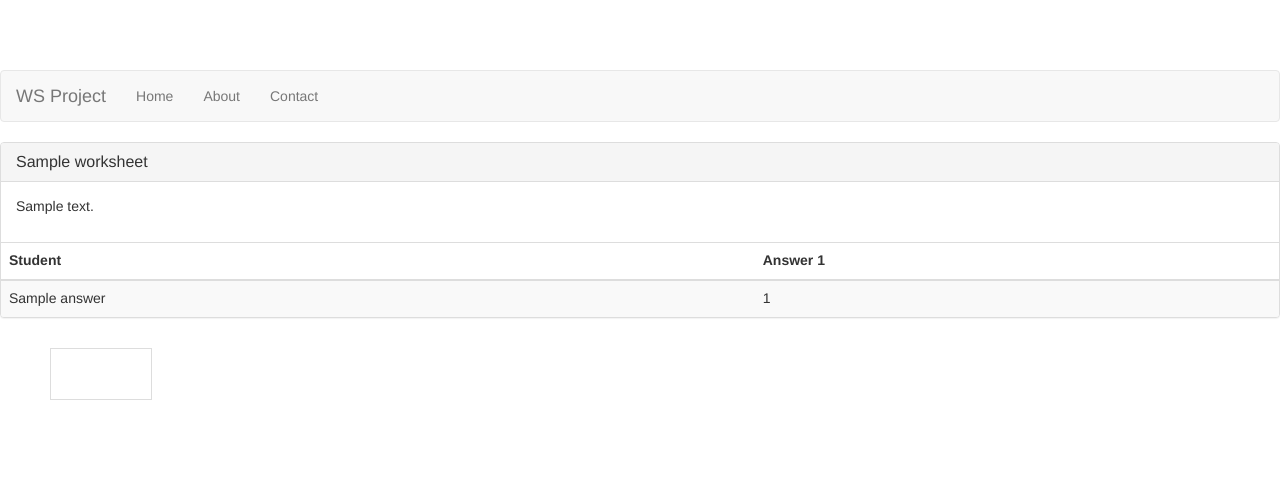
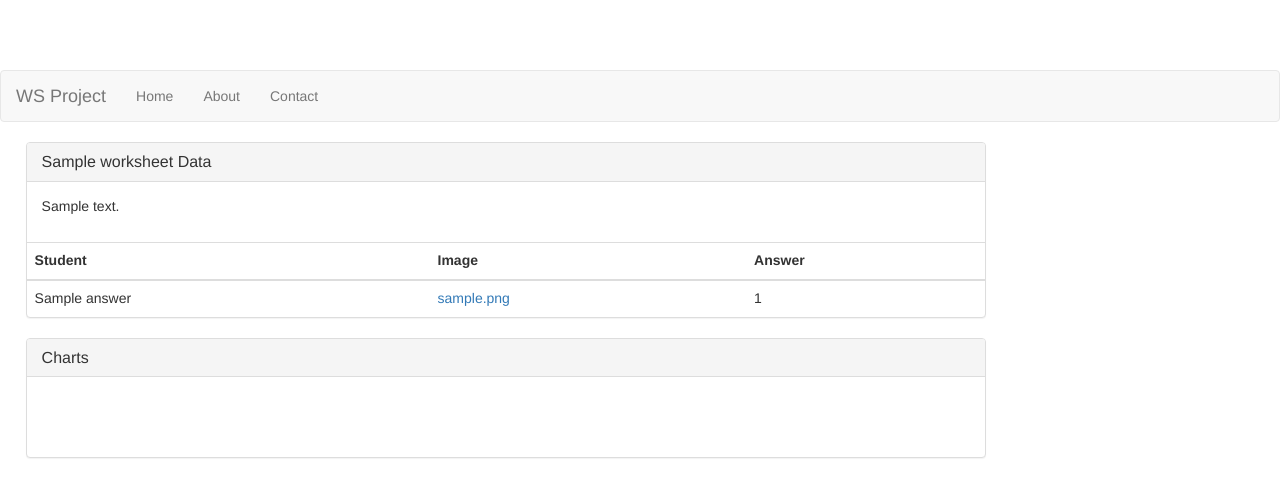
Before and after one commit to jackspiva/worksheet-interlace, a Django app: page /worksheets/1/ in a window 1280 px wide. Shown: the top 497 px of the page. Run offline with Django 3.2, Linux system fonts and the light colour scheme; tables that the repository leaves empty hold one stand-in row (values such as "Sample post"); parts of the project's set-up code (start-up, migrations or seed data) failed here and were passed over; some libraries are stand-ins or nearby versions.

Commit message:
changed worksheet bar chart styling

```diff
--- a/ws_interlace/serializers.py
+++ b/ws_interlace/serializers.py
@@ -7,7 +7,7 @@ class AnswerSerializer(serializers.HyperlinkedModelSerializer):
     class Meta:
         model = Answer
         fields = ('student_name', 'section_name', 'section_id',
-                  'text', 'worksheet', 'num', 'id',)
+                  'text', 'worksheet', 'num', 'id', 'img_url')
 
 
 class WorksheetSerializer(serializers.HyperlinkedModelSerializer):
--- a/ws_interlace/templates/worksheets/worksheet_detail.html
+++ b/ws_interlace/templates/worksheets/worksheet_detail.html
@@ -5,36 +5,41 @@
     {{ block.super }}
 {% endblock title %}
 {% block content %}
-    <div class="panel panel-default">
+    <div class="panel panel-default" style="width: 75%; margin-left: 2%;">
         <!-- Default panel contents -->
         <div class="panel-heading">
-            <h3 class="panel-title">{{ worksheet.name }}</h3>
+            <h3 class="panel-title">{{ worksheet.name }}
+                Data</h3>
         </div>
         <div class="panel-body">
             <p>{{ worksheet.description }}</p>
         </div>
         {% if answers %}
-            <table class="table table-striped table-hover table-inverse">
+            <table class=" table table-inverse">
                 <thead>
                     <tr>
                         <th>Student</th>
-                        <th>Answer 1</th>
-                        {# <th>Answer 2</th>#}
+                        <th>Image</th>
+                        <th>Answer</th>
                     </tr>
                 </thead>
                 <tbody>
                     {% for answer in answers %}
                         <tr>
                             <td>{{ answer.student_name}}</td>
-                            {# <td>{{ answer.text }}</td>#}
+                            <td>
+                                <a href="{{ answer.img_url }}">{{ answer.img_url }}</a>
+                            </td>
                             <td>{{ answer.num }}</td>
                         </tr>
                     {% endfor %}
                 </tbody>
             </table>
         </div>
-        <div style="margin-left:50px; margin-top:30px;">
-
+        <div style="width: 75%; margin-left: 2%;" class="panel panel-default">
+            <div class="panel-heading">
+                <h3 class="panel-title">Charts</h3>
+            </div>
             <script type="text/javascript">
                 // Load the Visualization API and the corechart package.
                 google.charts.load('current', {
@@ -59,11 +64,11 @@
 
                     var options = {
                         chart: {
-                            title: 'Numerical Answers'
+                            title: ''
                         },
                         bars: 'horizontal',
                         width: 300,
-                        height: 300,
+                        height: 170,
                         legend: {
                             position: 'none'
                         },
@@ -85,15 +90,11 @@
             </script>
 
             <!--Div that will hold the bar chart-->
-            <table class="table-bordered">
-                <tr>
-                    <td>
-                        <div class="chart">
-                            <div id="chart_div" style="margin: 50px; "></div>
-                        </div>
-                    </td>
-                </tr>
-            </table>
+
+            <div class="panel-body chart">
+                <div id="chart_div" style="margin: 50px; "></div>
+            </div>
+
         </div>
 
     {% endif %}
```
